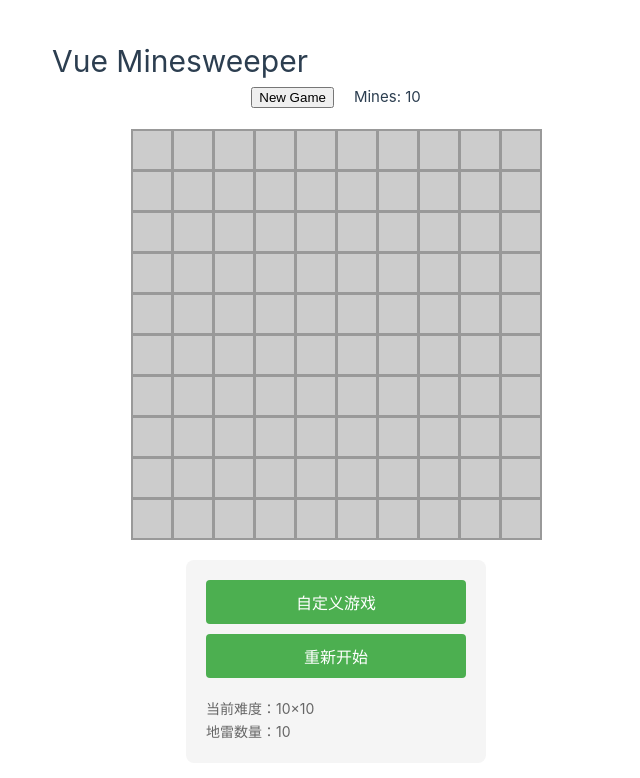
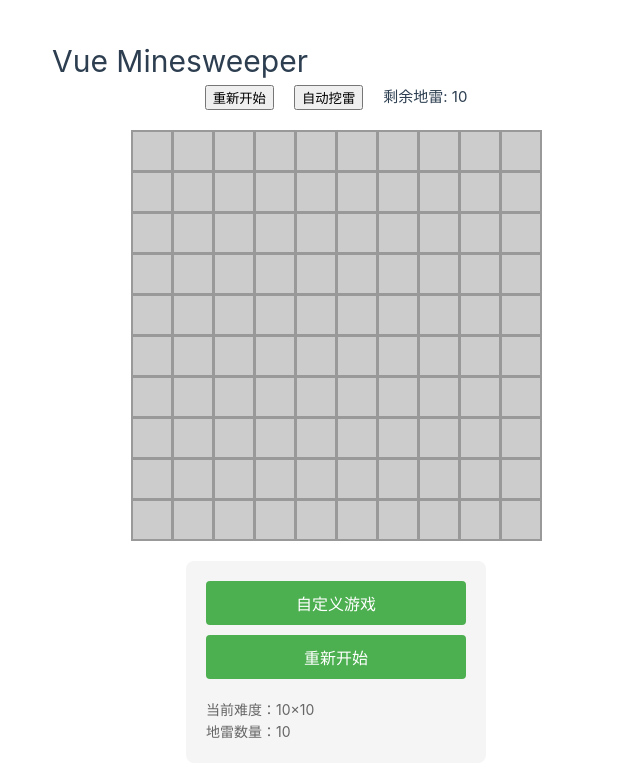
Before and after one commit to Ch1ldKing/vue-minesweeper, a Vue app: page / in a window 1280 px wide. Shown: the top 778 px of the page, without its empty margins (0-640 px from the left). Built offline with nearby package versions, Linux system fonts and the light colour scheme; the HTML template or start-up script is replaced by a standard one.

Commit message:
v0.5 easy auto minesweep

```diff
--- a/src/components/Board.vue
+++ b/src/components/Board.vue
@@ -1,10 +1,13 @@
 <template>
   <div class="game-container">
     <div class="game-info">
-      <button @click="resetGame">New Game</button>
-      <span>Mines: {{ remainingMines }}</span>
-      <span v-if="gameOver">Game Over!</span>
-      <span v-if="gameWon">You Won!</span>
+      <button @click="resetGame">重新开始</button>
+      <button @click="isAutoPlaying ? stopAutoPlay() : autoPlay()" :disabled="gameOver || gameWon">
+        {{ isAutoPlaying ? '停止自动挖雷' : '自动挖雷' }}
+      </button>
+      <span>剩余地雷: {{ remainingMines }}</span>
+      <span v-if="gameOver">游戏结束!</span>
+      <span v-if="gameWon">胜利!</span>
     </div>
     <div class="board" :style="{ gridTemplateColumns: `repeat(${width}, 40px)` }">
       <template v-for="(row, y) in board" :key="y">
@@ -16,8 +19,9 @@
 </template>
 
 <script setup lang="ts">
-import  Cell  from './Cell.vue';
-import {useGame}  from '../stores/useGame';
+import { onUnmounted } from 'vue';
+import Cell from './Cell.vue';
+import { useGame } from '../stores/useGame';
 
 const props = defineProps<{
   width: number;
@@ -37,9 +41,18 @@ const {
   remainingMines,
   revealCell,
   toggleFlag,
-  resetGame
+  resetGame,
+  isAutoPlaying,
+  autoPlay,
+  stopAutoPlay
 } = useGame(props.width, props.height, props.mineCount);
+
+// 组件卸载时停止自动挖雷
+onUnmounted(() => {
+  stopAutoPlay();
+});
 </script>
+
 
 <style scoped>
 .game-container {
--- /dev/null
+++ b/src/solver.ts
@@ -0,0 +1,146 @@
+// solver.ts
+import type { CellState } from './types';
+
+interface CellInfo {
+  x: number;
+  y: number;
+  unknownNeighbors: number;
+  mineNeighbors: number;
+  flaggedNeighbors: number;
+}
+
+export class MinesweeperSolver {
+  private board: CellState[][];
+  private width: number;
+  private height: number;
+
+  constructor(board: CellState[][], width: number, height: number) {
+    this.board = board;
+    this.width = width;
+    this.height = height;
+  }
+
+  // 获取一个格子周围的所有未知格子
+  private getUnknownNeighbors(x: number, y: number): {x: number, y: number}[] {
+    const neighbors: {x: number, y: number}[] = [];
+    for (let dy = -1; dy <= 1; dy++) {
+      for (let dx = -1; dx <= 1; dx++) {
+        if (dx === 0 && dy === 0) continue;
+        const nx = x + dx;
+        const ny = y + dy;
+        if (nx >= 0 && nx < this.width && ny >= 0 && ny < this.height) {
+          if (!this.board[ny][nx].isRevealed && !this.board[ny][nx].isFlagged) {
+            neighbors.push({x: nx, y: ny});
+          }
+        }
+      }
+    }
+    return neighbors;
+  }
+
+  // 获取一个格子周围的已标记地雷数量
+  private getFlaggedNeighborCount(x: number, y: number): number {
+    let count = 0;
+    for (let dy = -1; dy <= 1; dy++) {
+      for (let dx = -1; dx <= 1; dx++) {
+        if (dx === 0 && dy === 0) continue;
+        const nx = x + dx;
+        const ny = y + dy;
+        if (nx >= 0 && nx < this.width && ny >= 0 && ny < this.height) {
+          if (this.board[ny][nx].isFlagged) {
+            count++;
+          }
+        }
+      }
+    }
+    return count;
+  }
+
+  // 分析每个已知格子
+  private analyzeCells(): CellInfo[] {
+    const cellsInfo: CellInfo[] = [];
+
+    for (let y = 0; y < this.height; y++) {
+      for (let x = 0; x < this.width; x++) {
+        const cell = this.board[y][x];
+        if (cell.isRevealed && !cell.isMine && cell.neighborMines > 0) {
+          const unknownNeighbors = this.getUnknownNeighbors(x, y);
+          const flaggedNeighbors = this.getFlaggedNeighborCount(x, y);
+
+          if (unknownNeighbors.length > 0) {
+            cellsInfo.push({
+              x,
+              y,
+              unknownNeighbors: unknownNeighbors.length,
+              mineNeighbors: cell.neighborMines,
+              flaggedNeighbors
+            });
+          }
+        }
+      }
+    }
+
+    return cellsInfo;
+  }
+
+  // 寻找安全的格子
+  public findSafeMoves(): {x: number, y: number}[] {
+    const safeMoves: {x: number, y: number}[] = [];
+    const cellsInfo = this.analyzeCells();
+
+    // 策略1：如果周围的未知格子数量等于地雷总数减去已标记数量，则其他未知格子都是安全的
+    for (const cellInfo of cellsInfo) {
+      const remainingMines = cellInfo.mineNeighbors - cellInfo.flaggedNeighbors;
+      if (remainingMines === 0 && cellInfo.unknownNeighbors > 0) {
+        const safeNeighbors = this.getUnknownNeighbors(cellInfo.x, cellInfo.y);
+        safeMoves.push(...safeNeighbors);
+      }
+    }
+
+    // 如果没有找到确定安全的格子，使用概率策略
+    if (safeMoves.length === 0) {
+      const probableMove = this.findProbableSafeMove();
+      if (probableMove) {
+        safeMoves.push(probableMove);
+      }
+    }
+
+    // 删除重复的移动
+    return Array.from(new Set(safeMoves.map(m => `${m.x},${m.y}`)))
+      .map(coord => {
+        const [x, y] = coord.split(',').map(Number);
+        return {x, y};
+      });
+  }
+
+  // 寻找最可能安全的格子
+  private findProbableSafeMove(): {x: number, y: number} | null {
+    const cellsInfo = this.analyzeCells();
+    let bestProbability = 1;
+    let bestMove = null;
+
+    for (const cellInfo of cellsInfo) {
+      const unknownNeighbors = this.getUnknownNeighbors(cellInfo.x, cellInfo.y);
+      const remainingMines = cellInfo.mineNeighbors - cellInfo.flaggedNeighbors;
+      const probability = remainingMines / unknownNeighbors.length;
+
+      if (probability < bestProbability) {
+        bestProbability = probability;
+        bestMove = unknownNeighbors[0]; // 选择第一个未知邻居
+      }
+    }
+
+    // 如果没有找到任何可能的移动，随机选择一个未探索的格子
+    if (!bestMove) {
+      for (let y = 0; y < this.height; y++) {
+        for (let x = 0; x < this.width; x++) {
+          if (!this.board[y][x].isRevealed && !this.board[y][x].isFlagged) {
+            return {x, y};
+          }
+        }
+      }
+    }
+
+    return bestMove;
+  }
+}
--- a/src/stores/useGame.ts
+++ b/src/stores/useGame.ts
@@ -1,12 +1,14 @@
 import { ref, computed } from 'vue';
 import { generateBoard, handleFirstClick } from '../utils';
 import type { CellState } from '@/types';
+import { MinesweeperSolver } from '../solver';
 
 export const useGame = (width: number, height: number, mineCount: number) => {
-  const board = ref(generateBoard(width, height, mineCount));
+  const board = ref<CellState[][]>(generateBoard(width, height, mineCount));
   const gameOver = ref(false);
   const gameWon = ref(false);
   const isFirstClick = ref(true);
+  const isAutoPlaying = ref(false);
 
   const remainingMines = computed(() => {
     let flagged = 0;
@@ -18,6 +20,23 @@ export const useGame = (width: number, height: number, mineCount: number) => {
     return mineCount - flagged;
   });
 
+  // 检查游戏是否胜利
+  const checkWinCondition = () => {
+    let allNonMinesRevealed = true;
+    board.value.forEach(row => {
+      row.forEach(cell => {
+        if (!cell.isMine && !cell.isRevealed) {
+          allNonMinesRevealed = false;
+        }
+      });
+    });
+    if (allNonMinesRevealed) {
+      gameWon.value = true;
+      isAutoPlaying.value = false;
+    }
+  };
+
+  // 揭示单元格
   const revealCell = (x: number, y: number) => {
     if (gameOver.value || gameWon.value || board.value[y][x].isFlagged) {
       return;
@@ -33,13 +52,14 @@ export const useGame = (width: number, height: number, mineCount: number) => {
     if (cell.isMine) {
       cell.isRevealed = true;
       gameOver.value = true;
+      isAutoPlaying.value = false;
       return;
     }
 
     if (!cell.isRevealed) {
       cell.isRevealed = true;
 
-      // 如果是空格子，递归展开周围的格子
+      // 如果是空白格，递归展开周围的格子
       if (cell.neighborMines === 0) {
         for (let dy = -1; dy <= 1; dy++) {
           for (let dx = -1; dx <= 1; dx++) {
@@ -56,29 +76,54 @@ export const useGame = (width: number, height: number, mineCount: number) => {
     checkWinCondition();
   };
 
+  // 切换旗子
   const toggleFlag = (x: number, y: number) => {
     if (!gameOver.value && !gameWon.value && !board.value[y][x].isRevealed) {
       board.value[y][x].isFlagged = !board.value[y][x].isFlagged;
     }
   };
 
-  const checkWinCondition = () => {
-    let allNonMinesRevealed = true;
-    board.value.forEach(row => {
-      row.forEach(cell => {
-        if (!cell.isMine && !cell.isRevealed) {
-          allNonMinesRevealed = false;
-        }
-      });
-    });
-    gameWon.value = allNonMinesRevealed;
-  };
-
+  // 重置游戏
   const resetGame = () => {
+    isAutoPlaying.value = false;
     board.value = generateBoard(width, height, mineCount);
     gameOver.value = false;
     gameWon.value = false;
     isFirstClick.value = true;
+  };
+
+  // 自动玩游戏
+  const autoPlay = async () => {
+    if (gameOver.value || gameWon.value || isAutoPlaying.value) return;
+
+    isAutoPlaying.value = true;
+    const solver = new MinesweeperSolver(board.value, width, height);
+
+    try {
+      while (!gameOver.value && !gameWon.value && isAutoPlaying.value) {
+        const safeMoves = solver.findSafeMoves();
+        if (safeMoves.length === 0) {
+          isAutoPlaying.value = false;
+          break;
+        }
+
+        for (const move of safeMoves) {
+          if (!isAutoPlaying.value || gameOver.value || gameWon.value) break;
+
+          await new Promise(resolve => setTimeout(resolve, 200));
+          revealCell(move.x, move.y);
+        }
+      }
+    } catch (error) {
+      console.error('Auto play error:', error);
+    } finally {
+      isAutoPlaying.value = false;
+    }
+  };
+
+  // 停止自动玩游戏
+  const stopAutoPlay = () => {
+    isAutoPlaying.value = false;
   };
 
   return {
@@ -88,6 +133,9 @@ export const useGame = (width: number, height: number, mineCount: number) => {
     remainingMines,
     revealCell,
     toggleFlag,
-    resetGame
+    resetGame,
+    isAutoPlaying,
+    autoPlay,
+    stopAutoPlay
   };
 };
```
